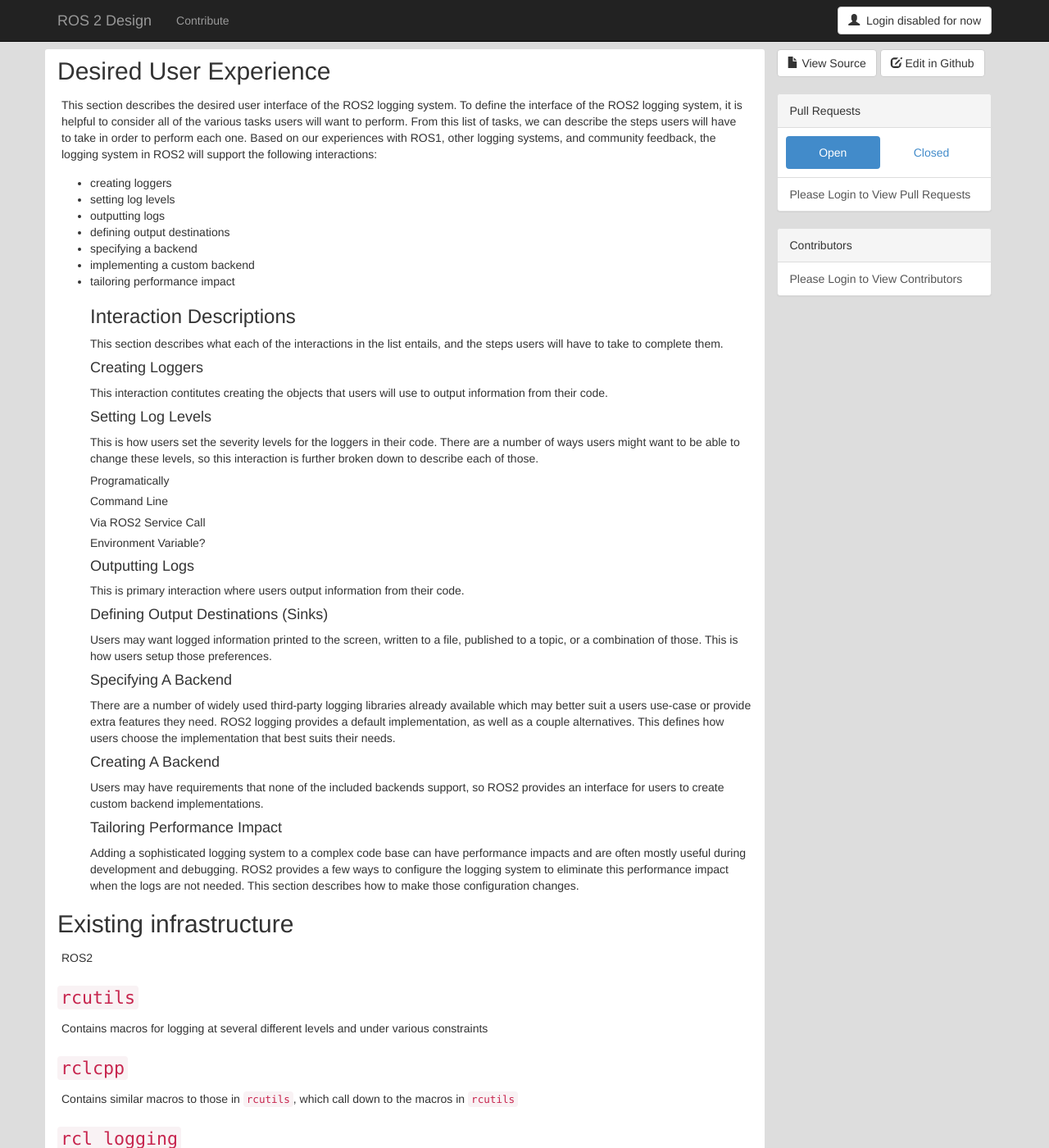
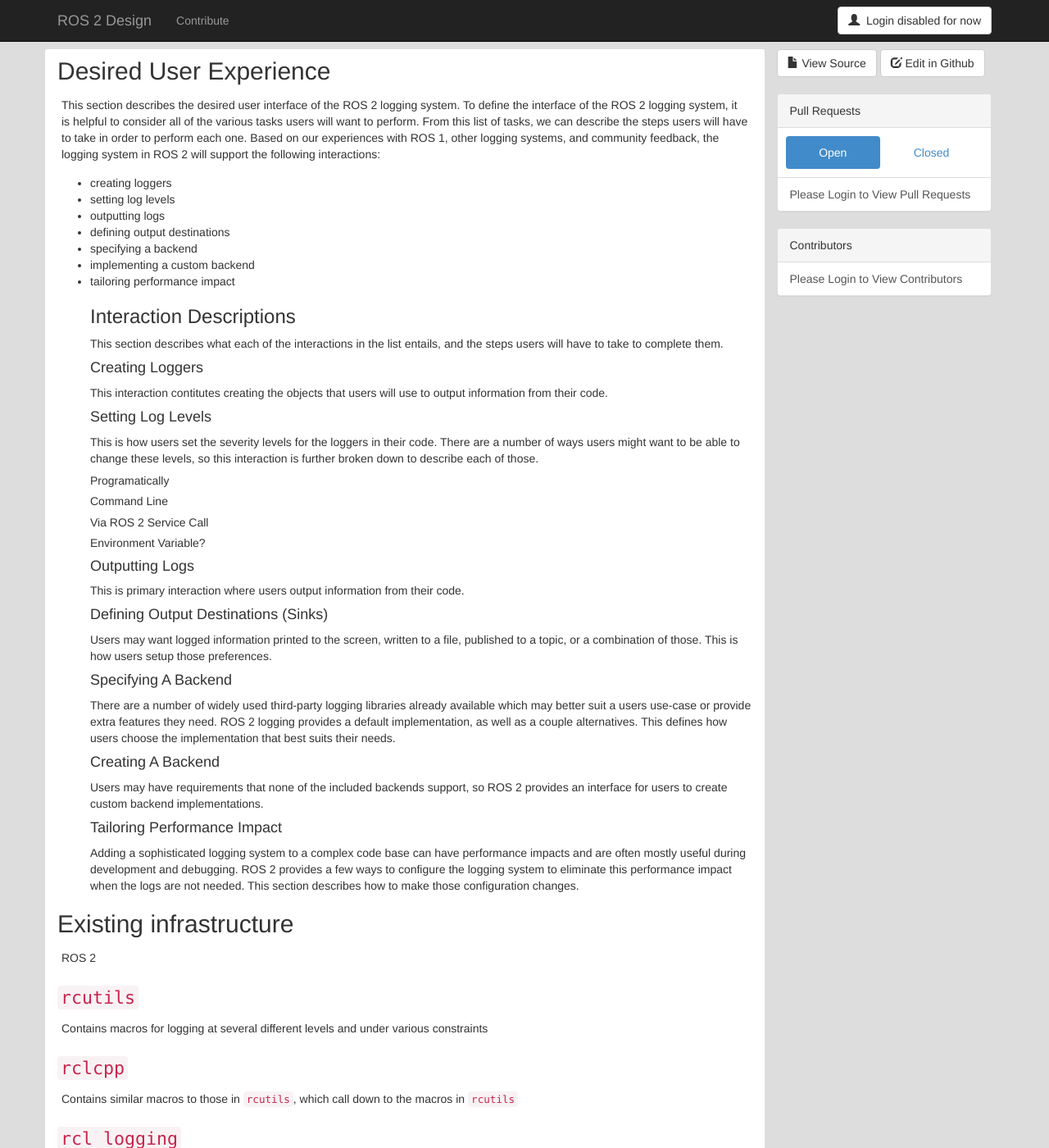
Before and after one commit to ros2/design, a Jekyll site: the page built from articles/logging.md, in a window 1280 px wide and 1400 px high. Shown: the whole window at 82% size. Built offline with Jekyll 4.4.1, drawn with Linux system fonts in a browser that asks for light colours; nearby versions of some CDN libraries; our own code applies the rules of GitHub Pages for plain Markdown files; some of the changed text lies outside the part shown.

Commit message:
Changed format of ROS2 to ROS 2
Distro A; OPSEC #4584

Signed-off-by: matthew.lanting <mlanting@dcscorp.com>

```diff
--- a/articles/logging.md
+++ b/articles/logging.md
@@ -1,8 +1,8 @@
 ## Desired User Experience
-This section describes the desired user interface of the ROS2 logging system.
-To define the interface of the ROS2 logging system, it is helpful to consider all of the various tasks users will want to perform.
+This section describes the desired user interface of the ROS 2 logging system.
+To define the interface of the ROS 2 logging system, it is helpful to consider all of the various tasks users will want to perform.
 From this list of tasks, we can describe the steps users will have to take in order to perform each one.
-Based on our experiences with ROS1, other logging systems, and community feedback, the logging system in ROS2 will support the following interactions:
+Based on our experiences with ROS 1, other logging systems, and community feedback, the logging system in ROS 2 will support the following interactions:
 - creating loggers
 - setting log levels
 - outputting logs
@@ -19,7 +19,7 @@
 There are a number of ways users might want to be able to change these levels, so this interaction is further broken down to describe each of those.
 ##### Programatically
 ##### Command Line
-##### Via ROS2 Service Call
+##### Via ROS 2 Service Call
 ##### Environment Variable?
 #### Outputting Logs
 This is primary interaction where users output information from their code.
@@ -27,19 +27,19 @@
 Users may want logged information printed to the screen, written to a file, published to a topic, or a combination of those. This is how users setup those preferences.
 #### Specifying A Backend
 There are a number of widely used third-party logging libraries already available which may better suit a users use-case or provide extra features they need.
-ROS2 logging provides a default implementation, as well as a couple alternatives.
+ROS 2 logging provides a default implementation, as well as a couple alternatives.
 This defines how users choose the implementation that best suits their needs.
 #### Creating A Backend
-Users may have requirements that none of the included backends support, so ROS2 provides an interface for users to create custom backend implementations.
+Users may have requirements that none of the included backends support, so ROS 2 provides an interface for users to create custom backend implementations.
 #### Tailoring Performance Impact
 Adding a sophisticated logging system to a complex code base can have performance impacts and are often mostly useful during development and debugging.
-ROS2 provides a few ways to configure the logging system to eliminate this performance impact when the logs are not needed.
+ROS 2 provides a few ways to configure the logging system to eliminate this performance impact when the logs are not needed.
 This section describes how to make those configuration changes.
 
 
 
 ## Existing infrastructure
-ROS2
+ROS 2
 ### `rcutils`
 Contains macros for logging at several different levels and under various constraints
 ### `rclcpp`
@@ -52,8 +52,8 @@
 
 
 ## User Interactions
-The focus of this document is to help decide what the user experience with the ROS2 logging system should look like and to identify what changes or additions need to be made to the existing infrastructure to enable that experience.
-Below are enumerated the key high-level tasks that users of ROS2 will need to perform and descriptions of the current best-practices for achieving them according to my current understanding of the system.
+The focus of this document is to help decide what the user experience with the ROS 2 logging system should look like and to identify what changes or additions need to be made to the existing infrastructure to enable that experience.
+Below are enumerated the key high-level tasks that users of ROS 2 will need to perform and descriptions of the current best-practices for achieving them according to my current understanding of the system.
 
 ### Creating Loggers
 Within a node, users can use the `rclcpp::Node::get_logger()` function to get a logger named after the node.
```
